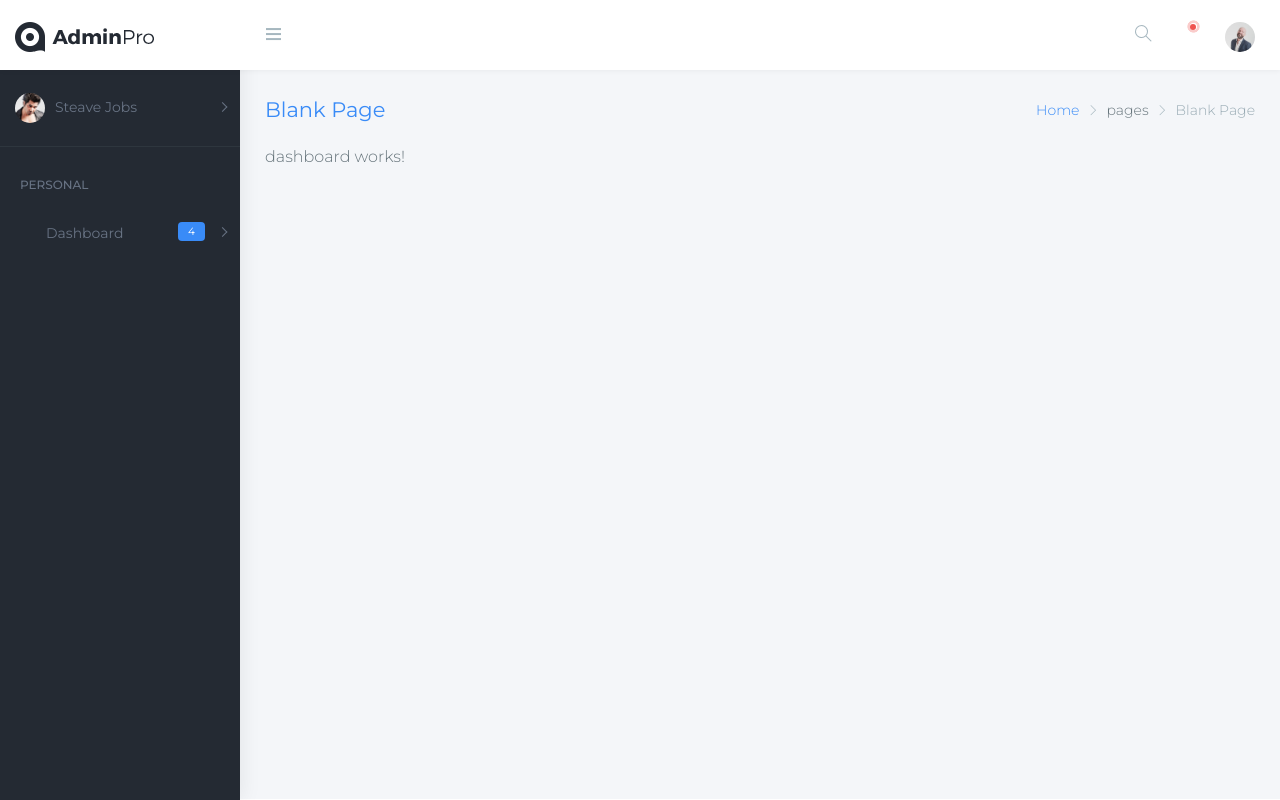
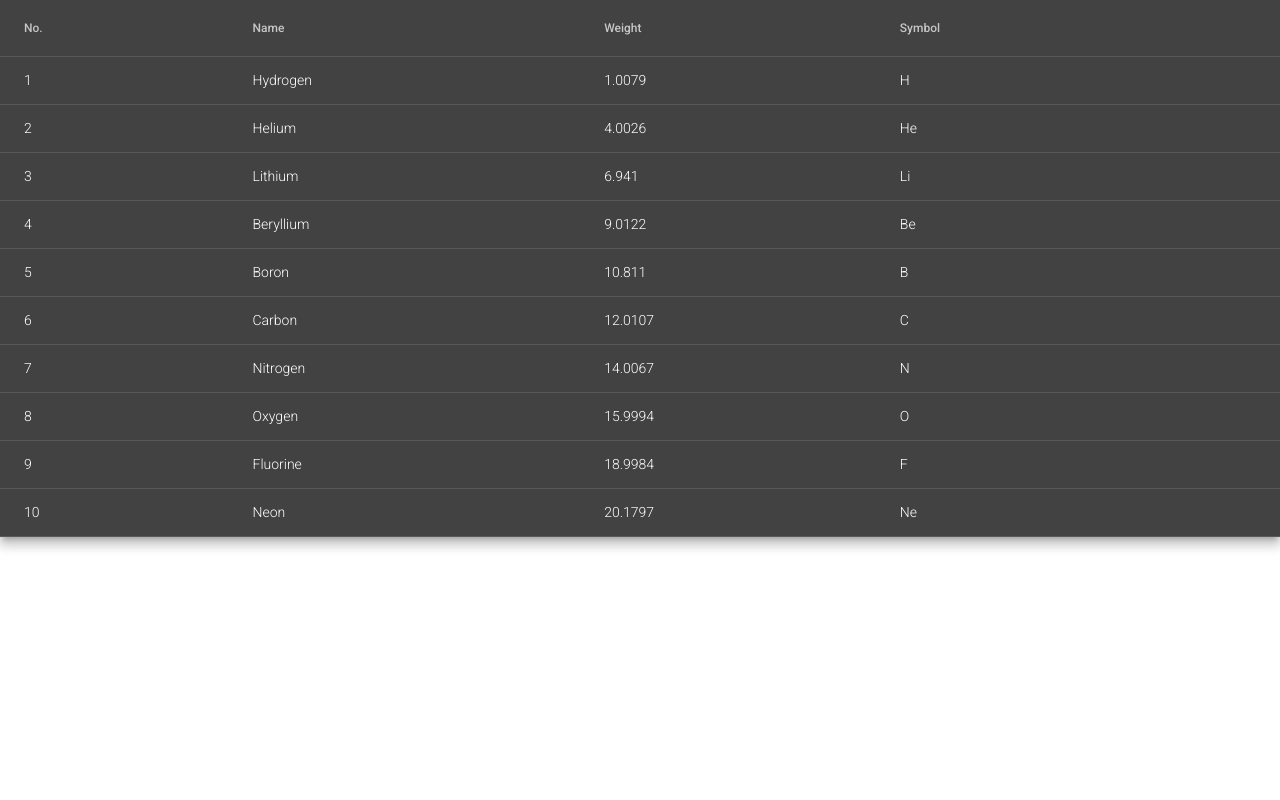
Before and after one commit to cdcalderon/MedAdmin, an Angular app: page /#/dashboard in a window 1280 px wide. Built offline with nearby package versions, Linux system fonts and the light colour scheme; a web font is replaced by a local one.

Commit message:
gustavo initial commit

```diff
--- a/angular.json
+++ b/angular.json
@@ -28,6 +28,7 @@
               "src/assets"
             ],
             "styles": [
+              "./node_modules/@angular/material/prebuilt-themes/purple-green.css",
               "src/styles.scss"
             ],
             "scripts": []
@@ -92,6 +93,7 @@
               "src/assets"
             ],
             "styles": [
+              "./node_modules/@angular/material/prebuilt-themes/purple-green.css",
               "src/styles.scss"
             ],
             "scripts": []
--- a/package.json
+++ b/package.json
@@ -12,10 +12,12 @@
   "private": true,
   "dependencies": {
     "@angular/animations": "~9.0.2",
+    "@angular/cdk": "^9.1.3",
     "@angular/common": "~9.0.2",
     "@angular/compiler": "~9.0.2",
     "@angular/core": "~9.0.2",
     "@angular/forms": "~9.0.2",
+    "@angular/material": "^9.1.3",
     "@angular/platform-browser": "~9.0.2",
     "@angular/platform-browser-dynamic": "~9.0.2",
     "@angular/router": "~9.0.2",
--- a/src/app/app.component.html
+++ b/src/app/app.component.html
@@ -1 +1,32 @@
-<router-outlet></router-outlet>
+<table mat-table [dataSource]="dataSource" class="mat-elevation-z8">
+
+  <!--- Note that these columns can be defined in any order.
+        The actual rendered columns are set as a property on the row definition" -->
+
+  <!-- Position Column -->
+  <ng-container matColumnDef="position">
+    <th mat-header-cell *matHeaderCellDef> No. </th>
+    <td mat-cell *matCellDef="let element"> {{element.position}} </td>
+  </ng-container>
+
+  <!-- Name Column -->
+  <ng-container matColumnDef="name">
+    <th mat-header-cell *matHeaderCellDef> Name </th>
+    <td mat-cell *matCellDef="let element"> {{element.name}} </td>
+  </ng-container>
+
+  <!-- Weight Column -->
+  <ng-container matColumnDef="weight">
+    <th mat-header-cell *matHeaderCellDef> Weight </th>
+    <td mat-cell *matCellDef="let element"> {{element.weight}} </td>
+  </ng-container>
+
+  <!-- Symbol Column -->
+  <ng-container matColumnDef="symbol">
+    <th mat-header-cell *matHeaderCellDef> Symbol </th>
+    <td mat-cell *matCellDef="let element"> {{element.symbol}} </td>
+  </ng-container>
+
+  <tr mat-header-row *matHeaderRowDef="displayedColumns"></tr>
+  <tr mat-row *matRowDef="let row; columns: displayedColumns;"></tr>
+</table>
--- a/src/app/app.component.scss
+++ b/src/app/app.component.scss
@@ -0,0 +1,6 @@
+p {
+  font-family: Lato;
+}
+table {
+  width: 100%;
+}
--- a/src/app/app.component.ts
+++ b/src/app/app.component.ts
@@ -1,4 +1,23 @@
 import { Component } from '@angular/core';
+
+export interface PeriodicElement {
+  name: string;
+  position: number;
+  weight: number;
+  symbol: string;
+}
+const ELEMENT_DATA: PeriodicElement[] = [
+  {position: 1, name: 'Hydrogen', weight: 1.0079, symbol: 'H'},
+  {position: 2, name: 'Helium', weight: 4.0026, symbol: 'He'},
+  {position: 3, name: 'Lithium', weight: 6.941, symbol: 'Li'},
+  {position: 4, name: 'Beryllium', weight: 9.0122, symbol: 'Be'},
+  {position: 5, name: 'Boron', weight: 10.811, symbol: 'B'},
+  {position: 6, name: 'Carbon', weight: 12.0107, symbol: 'C'},
+  {position: 7, name: 'Nitrogen', weight: 14.0067, symbol: 'N'},
+  {position: 8, name: 'Oxygen', weight: 15.9994, symbol: 'O'},
+  {position: 9, name: 'Fluorine', weight: 18.9984, symbol: 'F'},
+  {position: 10, name: 'Neon', weight: 20.1797, symbol: 'Ne'},
+];
 
 @Component({
   selector: 'app-root',
@@ -7,4 +26,6 @@
 })
 export class AppComponent {
   title = 'medadmin';
+  displayedColumns: string[] = ['position', 'name', 'weight', 'symbol'];
+  dataSource = ELEMENT_DATA;
 }
--- a/src/app/app.module.ts
+++ b/src/app/app.module.ts
@@ -9,6 +9,8 @@
 import { LoginComponent } from './login/login.component';
 import { RegisterComponent } from './login/register.component';
 import { SharedModule } from './shared/shared.module';
+import { NoopAnimationsModule } from '@angular/platform-browser/animations';
+import { MatTableModule } from '@angular/material/table';
 
 
 @NgModule({
@@ -21,7 +23,9 @@
     BrowserModule,
     APP_ROUTES,
     PagesModule,
-    SharedModule
+    SharedModule,
+    NoopAnimationsModule,
+    MatTableModule
   ],
   providers: [],
   bootstrap: [AppComponent]
--- a/src/index.html
+++ b/src/index.html
@@ -15,6 +15,8 @@
 
   <meta name="viewport" content="width=device-width, initial-scale=1">
   <link rel="icon" type="image/x-icon" href="favicon.ico">
+  <link href="https://fonts.googleapis.com/css?family=Roboto:300,400,500&display=swap" rel="stylesheet">
+  <link href="https://fonts.googleapis.com/icon?family=Material+Icons" rel="stylesheet">
 </head>
 <body class="fix-header card-no-border fix-sidebar">
   <!-- ============================================================== -->
--- a/src/styles.scss
+++ b/src/styles.scss
@@ -1 +1,4 @@
 /* You can add global styles to this file, and also import other style files */
+
+html, body { height: 100%; }
+body { margin: 0; font-family: Roboto, "Helvetica Neue", sans-serif; }
```
Also changed, not shown: 1 other file (tests, documents, lock files or other folders).
